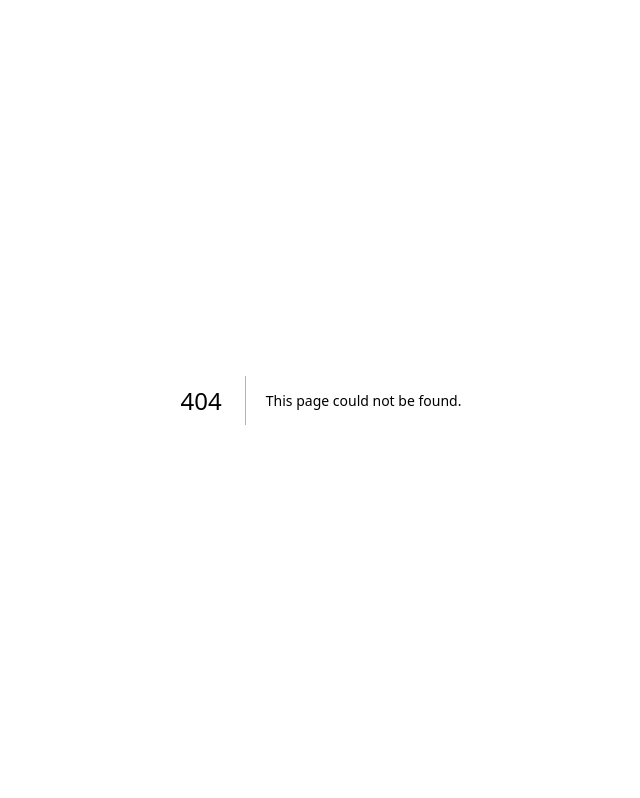
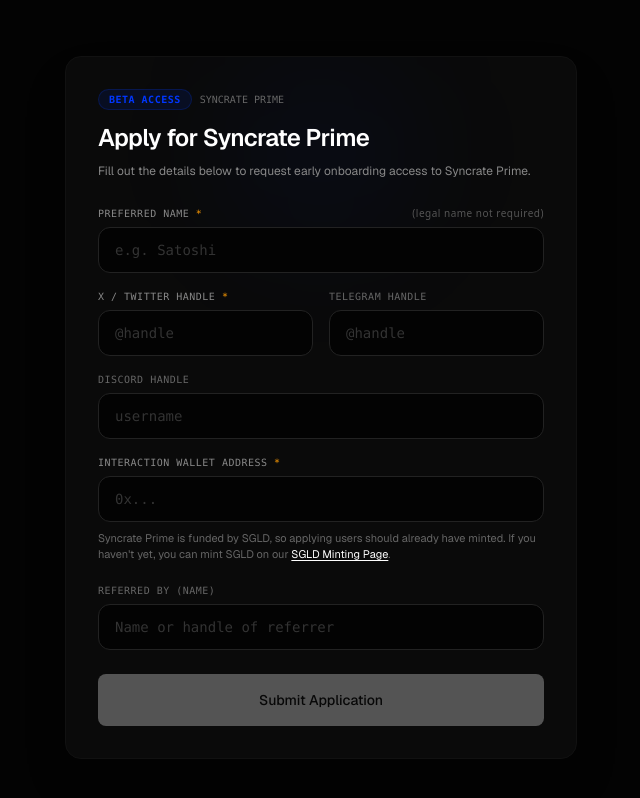
Before and after one commit to Syncrate-Finance/syncrate-frontend, a Next.js app: page /beta in a window 1280 px wide. Before the commit this address had no page. Shown: the top 798 px of the page, without its empty margins (319-959 px from the left). Built offline with nearby package versions, Linux system fonts and the light colour scheme; what @rainbow-me/rainbowkit, wagmi would draw is missing.

Commit message:
Implement Prime Beta Onboarding Page
This component handles the onboarding form for Syncrate Prime, including state management for form data, loading, and submission status.

```diff
--- /dev/null
+++ b/app/beta/page.tsx
@@ -0,0 +1,221 @@
+'use client'
+
+import { useState } from 'react'
+import { GeistSans } from 'geist/font/sans'
+import { GeistMono } from 'geist/font/mono'
+
+interface FormData {
+  name: string
+  twitter: string
+  telegram: string
+  discord: string
+  walletAddress: string
+  referredBy: string
+}
+
+export default function PrimeBetaOnboardingPage() {
+  const [formData, setFormData] = useState<FormData>({
+    name: '',
+    twitter: '',
+    telegram: '',
+    discord: '',
+    walletAddress: '',
+    referredBy: '',
+  })
+
+  const [loading, setLoading] = useState(false)
+  const [submitted, setSubmitted] = useState(false)
+
+  const handleChange = (e: React.ChangeEvent<HTMLInputElement>) => {
+    const { name, value } = e.target
+    setFormData((prev) => ({ ...prev, [name]: value }))
+  }
+
+  const handleSubmit = async (e: React.FormEvent) => {
+    e.preventDefault()
+    setLoading(true)
+
+    // TODO: Send formData to your backend API endpoint / database
+    await new Promise((resolve) => setTimeout(resolve, 1200))
+
+    setLoading(false)
+    setSubmitted(true)
+  }
+
+  return (
+    <div
+      className={`min-h-screen bg-[#030303] text-[#F5F5F5] p-4 sm:p-6 flex flex-col items-center justify-center antialiased ${GeistSans.variable} ${GeistMono.variable}`}
+      style={{ fontFamily: 'var(--font-geist-sans), -apple-system, sans-serif' }}
+    >
+      <div className="w-full max-w-lg bg-[#0A0A0A] border border-[#111111] rounded-2xl p-6 sm:p-8 shadow-2xl flex flex-col gap-6 relative overflow-hidden my-8">
+        {/* Subtle Ambient Glow */}
+        <div className="absolute top-0 left-1/2 -translate-x-1/2 w-48 h-48 bg-[#0037FF]/5 rounded-full blur-3xl pointer-events-none" />
+
+        {/* Header */}
+        <div className="flex flex-col gap-2 relative z-10">
+          <div className="flex items-center gap-2">
+            <span className="px-2.5 py-0.5 rounded-full bg-[#0037FF]/10 border border-[#0037FF]/20 text-[10px] font-mono uppercase tracking-wider text-[#0037FF] font-semibold">
+              Beta Access
+            </span>
+            <span className="text-[10px] font-mono text-[#666666] uppercase">
+              Syncrate Prime
+            </span>
+          </div>
+          <h1 className="text-2xl font-semibold text-white tracking-tight mt-1">
+            Apply for Syncrate Prime
+          </h1>
+          <p className="text-xs text-[#888888] leading-relaxed">
+            Fill out the details below to request early onboarding access to Syncrate Prime.
+          </p>
+        </div>
+
+        {submitted ? (
+          /* Success Screen */
+          <div className="bg-[#030303] border border-emerald-950/40 rounded-xl p-6 text-center flex flex-col items-center gap-3 animate-in fade-in zoom-in-95 duration-300 my-4">
+            <div className="w-10 h-10 rounded-full bg-emerald-500/10 border border-emerald-500/30 flex items-center justify-center">
+              <span className="text-emerald-400 text-base">✓</span>
+            </div>
+            <h3 className="text-sm font-medium text-white">Application Received</h3>
+            <p className="text-xs text-[#666666] leading-relaxed max-w-xs">
+              Your application for Syncrate Prime beta access has been submitted. We'll reach out via your provided handles once verified.
+            </p>
+          </div>
+        ) : (
+          /* Onboarding Form */
+          <form onSubmit={handleSubmit} className="flex flex-col gap-4 relative z-10">
+            {/* Preferred Name */}
+            <div className="flex flex-col gap-1.5">
+              <label className="text-[10px] font-mono tracking-wider text-[#888888] uppercase flex justify-between">
+                <span>Preferred Name <span className="text-amber-500">*</span></span>
+                <span className="text-[#555555] lowercase font-sans text-[10px]">(Legal name not required)</span>
+              </label>
+              <input
+                type="text"
+                name="name"
+                required
+                placeholder="e.g. Satoshi"
+                value={formData.name}
+                onChange={handleChange}
+                disabled={loading}
+                className="bg-[#030303] border border-[#222222] rounded-xl px-4 py-3 text-sm text-white placeholder-[#333333] focus:outline-none focus:border-[#444444] font-mono transition-colors"
+              />
+            </div>
+
+            {/* Social Handles Group */}
+            <div className="grid grid-cols-1 sm:grid-cols-2 gap-4">
+              {/* X / Twitter */}
+              <div className="flex flex-col gap-1.5">
+                <label className="text-[10px] font-mono tracking-wider text-[#888888] uppercase">
+                  X / Twitter Handle <span className="text-amber-500">*</span>
+                </label>
+                <input
+                  type="text"
+                  name="twitter"
+                  required
+                  placeholder="@handle"
+                  value={formData.twitter}
+                  onChange={handleChange}
+                  disabled={loading}
+                  className="bg-[#030303] border border-[#222222] rounded-xl px-4 py-3 text-sm text-white placeholder-[#333333] focus:outline-none focus:border-[#444444] font-mono transition-colors"
+                />
+              </div>
+
+              {/* Telegram */}
+              <div className="flex flex-col gap-1.5">
+                <label className="text-[10px] font-mono tracking-wider text-[#666666] uppercase">
+                  Telegram Handle
+                </label>
+                <input
+                  type="text"
+                  name="telegram"
+                  placeholder="@handle"
+                  value={formData.telegram}
+                  onChange={handleChange}
+                  disabled={loading}
+                  className="bg-[#030303] border border-[#222222] rounded-xl px-4 py-3 text-sm text-white placeholder-[#333333] focus:outline-none focus:border-[#444444] font-mono transition-colors"
+                />
+              </div>
+            </div>
+
+            {/* Discord */}
+            <div className="flex flex-col gap-1.5">
+              <label className="text-[10px] font-mono tracking-wider text-[#666666] uppercase">
+                Discord Handle
+              </label>
+              <input
+                type="text"
+                name="discord"
+                placeholder="username"
+                value={formData.discord}
+                onChange={handleChange}
+                disabled={loading}
+                className="bg-[#030303] border border-[#222222] rounded-xl px-4 py-3 text-sm text-white placeholder-[#333333] focus:outline-none focus:border-[#444444] font-mono transition-colors"
+              />
+            </div>
+
+            {/* Wallet Address */}
+            <div className="flex flex-col gap-1.5">
+              <label className="text-[10px] font-mono tracking-wider text-[#888888] uppercase">
+                Interaction Wallet Address <span className="text-amber-500">*</span>
+              </label>
+              <input
+                type="text"
+                name="walletAddress"
+                required
+                placeholder="0x..."
+                value={formData.walletAddress}
+                onChange={handleChange}
+                disabled={loading}
+                className="bg-[#030303] border border-[#222222] rounded-xl px-4 py-3 text-sm text-white placeholder-[#333333] focus:outline-none focus:border-[#444444] font-mono transition-colors"
+              />
+              {/* SGLD Funding Notice */}
+              <p className="text-[11px] text-[#666666] leading-normal mt-0.5">
+                Syncrate Prime is funded by SGLD, so applying users should already have minted. If you haven't yet, you can mint SGLD on our{' '}
+                <a
+                  href="https://syncrate.org/sgld"
+                  target="_blank"
+                  rel="noopener noreferrer"
+                  className="text-white underline underline-offset-2 hover:text-[#0037FF] transition-colors"
+                >
+                  SGLD Minting Page
+                </a>.
+              </p>
+            </div>
+
+            {/* Referral Name */}
+            <div className="flex flex-col gap-1.5 mt-1">
+              <label className="text-[10px] font-mono tracking-wider text-[#666666] uppercase">
+                Referred By (Name)
+              </label>
+              <input
+                type="text"
+                name="referredBy"
+                placeholder="Name or handle of referrer"
+                value={formData.referredBy}
+                onChange={handleChange}
+                disabled={loading}
+                className="bg-[#030303] border border-[#222222] rounded-xl px-4 py-3 text-sm text-white placeholder-[#333333] focus:outline-none focus:border-[#444444] font-mono transition-colors"
+              />
+            </div>
+
+            {/* Submit Button */}
+            <button
+              type="submit"
+              disabled={loading || !formData.name || !formData.twitter || !formData.walletAddress}
+              className="w-full py-4 mt-2 bg-white text-[#030303] hover:bg-[#E5E5E5] font-medium text-sm rounded-lg transition-all flex items-center justify-center gap-2 disabled:opacity-30 disabled:hover:bg-white"
+            >
+              {loading ? (
+                <>
+                  <span className="w-4 h-4 border-2 border-t-transparent border-[#030303] rounded-full animate-spin" />
+                  Submitting Application...
+                </>
+              ) : (
+                'Submit Application'
+              )}
+            </button>
+          </form>
+        )}
+      </div>
+    </div>
+  )
+}
```
